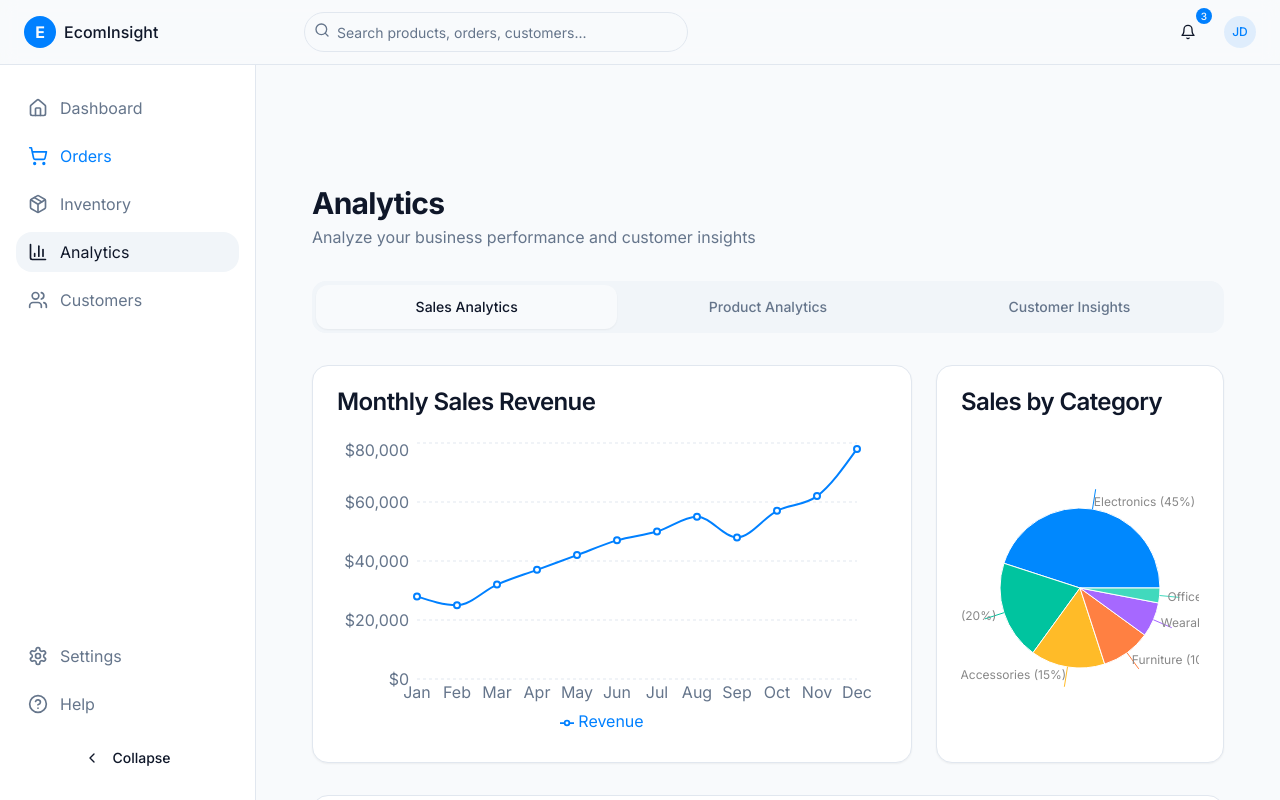
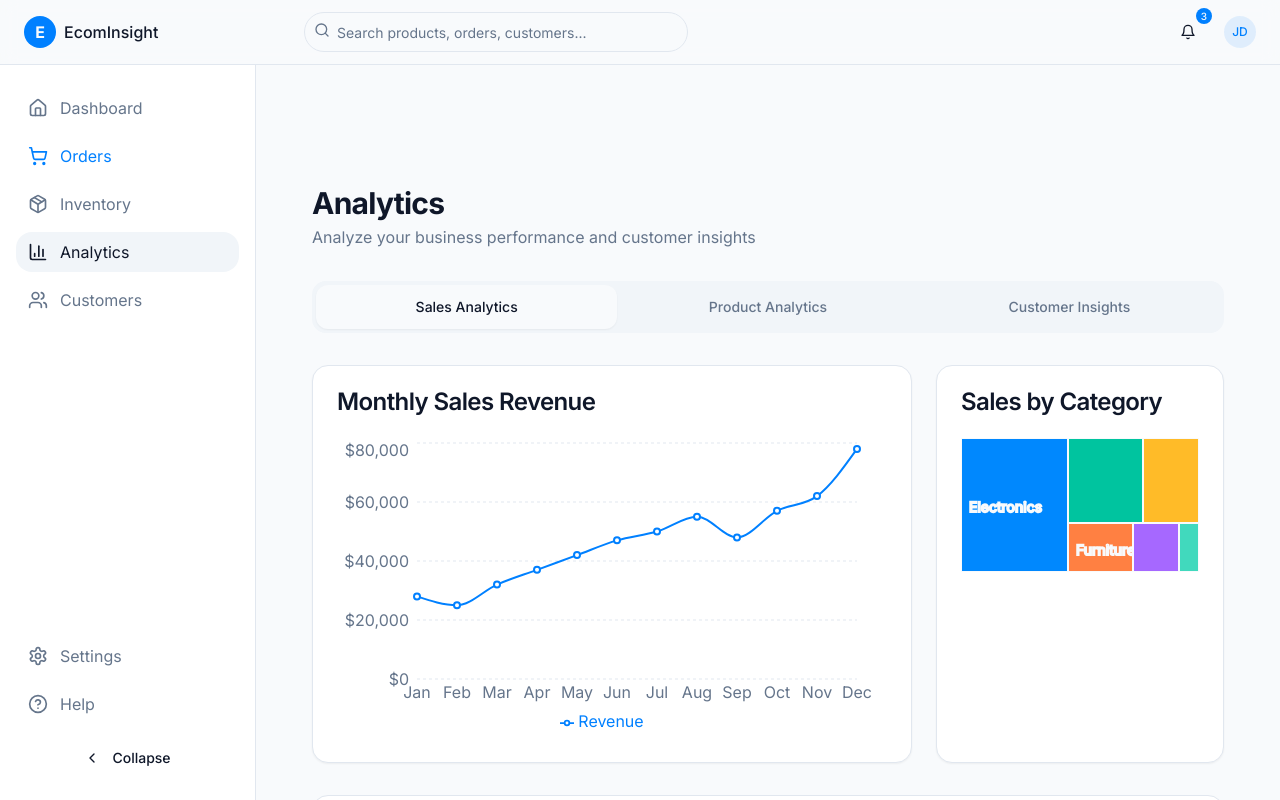
Before and after one commit to syni18/ecom-data-insights, a React (Vite) app: page /analytics in a window 1280 px wide. Shown: the top 800 px of the page. Built offline with nearby package versions, Linux system fonts and the light colour scheme.

Commit message:
Refactor: Update Sales by Category graph
Update the Sales by Category graph in the Analytics section.

```diff
--- a/src/pages/Analytics.tsx
+++ b/src/pages/Analytics.tsx
@@ -1,4 +1,3 @@
-
 import React from 'react';
 import PageContainer from '@/components/layout/PageContainer';
 import {
@@ -32,9 +31,11 @@ import {
   Radar,
   PolarGrid,
   PolarAngleAxis,
-  PolarRadiusAxis
+  PolarRadiusAxis,
+  Treemap
 } from 'recharts';
 import { Tabs, TabsContent, TabsList, TabsTrigger } from '@/components/ui/tabs';
+import { ChartContainer, ChartTooltip, ChartTooltipContent } from '@/components/ui/chart';
 
 const Analytics = () => {
   // Format currency
@@ -146,32 +147,37 @@ const Analytics = () => {
                 </CardHeader>
                 <CardContent>
                   <div style={{ height: 300 }}>
-                    <ResponsiveContainer width="100%" height="100%">
-                      <PieChart>
-                        <Pie
-                          data={categorySalesData}
-                          cx="50%"
-                          cy="50%"
-                          labelLine={true}
-                          label={renderCustomizedLabel}
-                          outerRadius={80}
-                          fill="#8884d8"
-                          dataKey="value"
-                        >
-                          {categorySalesData.map((entry, index) => (
-                            <Cell key={`cell-${index}`} fill={COLORS[index % COLORS.length]} />
-                          ))}
-                        </Pie>
-                        <Tooltip
-                          formatter={(value) => [`${value}%`, 'Percentage']}
-                          contentStyle={{
-                            backgroundColor: 'hsl(var(--card))',
-                            border: '1px solid hsl(var(--border))',
-                            borderRadius: '8px'
-                          }}
+                    <ChartContainer
+                      config={{
+                        category1: { theme: { light: '#0088FE', dark: '#0088FE' } },
+                        category2: { theme: { light: '#00C49F', dark: '#00C49F' } },
+                        category3: { theme: { light: '#FFBB28', dark: '#FFBB28' } },
+                        category4: { theme: { light: '#FF8042', dark: '#FF8042' } },
+                        category5: { theme: { light: '#A668FF', dark: '#A668FF' } },
+                        category6: { theme: { light: '#41D9BD', dark: '#41D9BD' } },
+                      }}
+                    >
+                      <Treemap
+                        data={categorySalesData.map(item => ({
+                          name: item.name,
+                          size: item.value,
+                          fill: COLORS[categorySalesData.findIndex(d => d.name === item.name) % COLORS.length]
+                        }))}
+                        dataKey="size"
+                        nameKey="name"
+                        animationDuration={800}
+                        stroke="hsl(var(--background))"
+                        strokeWidth={2}
+                      >
+                        <ChartTooltip
+                          content={
+                            <ChartTooltipContent
+                              formatter={(value, name) => [`${value}%`, name as string]}
+                            />
+                          }
                         />
-                      </PieChart>
-                    </ResponsiveContainer>
+                      </Treemap>
+                    </ChartContainer>
                   </div>
                 </CardContent>
               </Card>
```
